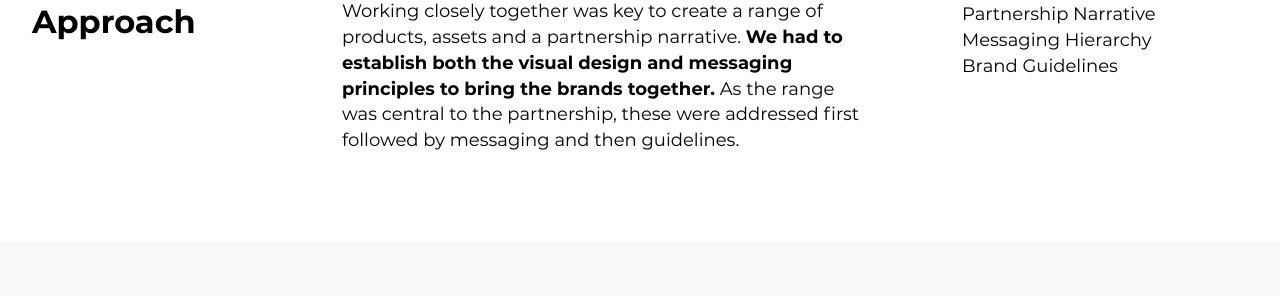
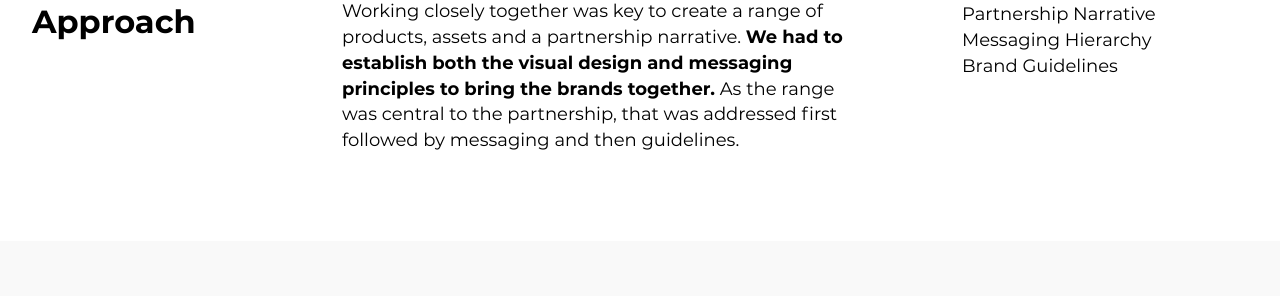
Before and after one commit to emilygv/emilyvernon.com, a Jekyll site: the page built from _casestudies/partnership.md, in a window 1280 px wide and 900 px high, scrolled down 1059 px. Shown: the part 128-424 px from the top of the window. Built offline with Jekyll 4.4.1, drawn with Linux system fonts in a browser that asks for light colours; some of the changed text lies outside the part shown.

Commit message:
Update partnership.md
text change

```diff
--- a/_casestudies/partnership.md
+++ b/_casestudies/partnership.md
@@ -8,7 +8,7 @@ image: /assets/images/casestudies/partnership/ED_Hero.jpg
 thumbnail: /assets/images/casestudies/partnership/ED_Thumbnail.jpg
 skip_section_icons: true
 challange: "Essity and Reckitt both have their respective strengths in B2B and B2C FMCG. **We wanted to create a partnership that brought value to our B2B customers, while elevating the strengths of each brand.** It’s not enough to have a partnership - the different B2B audiences should also understand the story and reason to believe. "
-approach: "Working closely together was key to create a range of products, assets and a partnership narrative. **We had to establish both the visual design and messaging principles to bring the brands together.** As the range was central to the partnership, these were addressed first followed by messaging and then guidelines."
+approach: "Working closely together was key to create a range of products, assets and a partnership narrative. **We had to establish both the visual design and messaging principles to bring the brands together.** As the range was central to the partnership, that was addressed first followed by messaging and then guidelines."
 responsibilities: [Workshop Moderation, Stakeholder Management, Creative Direction, Brand Strategy, Packaging Design, Customer Journey Mapping, Communication Hierarchy, Partnership Narrative, Messaging  Hierarchy, Brand Guidelines]
 ---
 
```
Also changed, not shown: other parts of _casestudies/partnership.md (+1 -1 lines).
